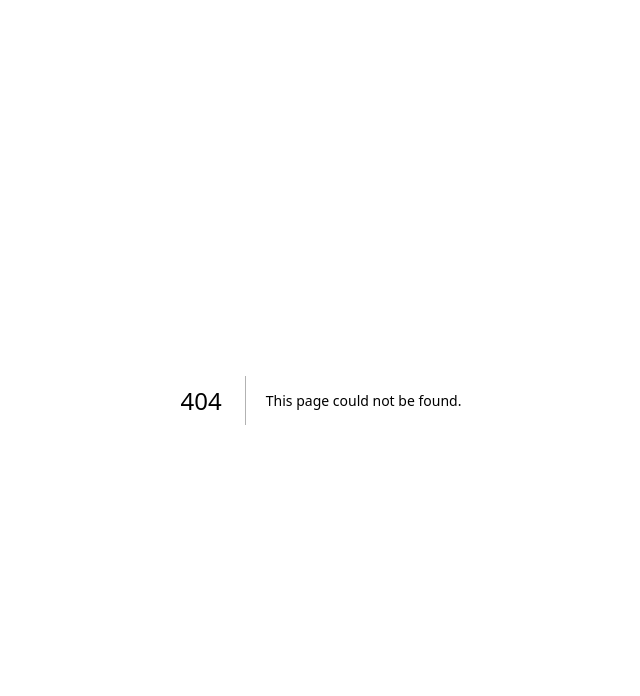
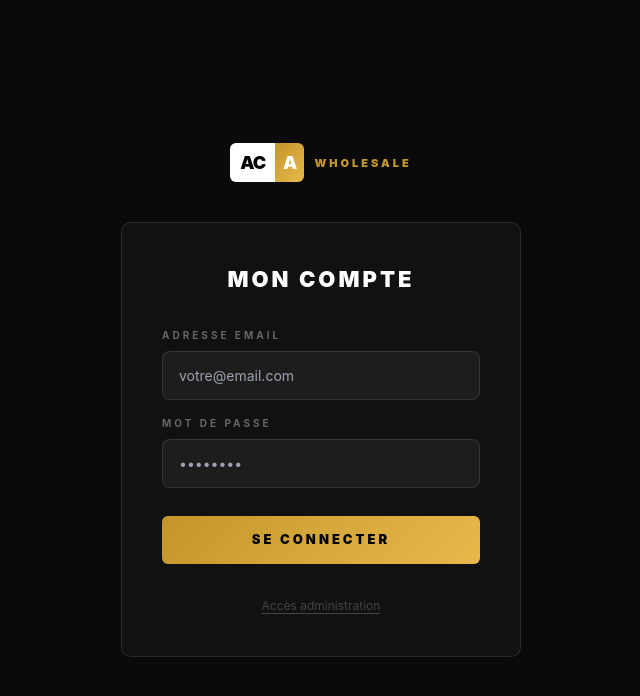
Before and after one commit to acawholesale/aca-wholesale, a Next.js app: page /connexion in a window 1280 px wide. Before the commit this address had no page. Shown: the top 696 px of the page, without its empty margins (319-959 px from the left). Built offline with nearby package versions, Linux system fonts and the light colour scheme.

Commit message:
Create page.js

```diff
--- /dev/null
+++ b/app/connexion/page.js
@@ -0,0 +1,125 @@
+'use client'
+export const dynamic = 'force-dynamic'
+import { useState } from 'react'
+
+export default function ConnexionPage() {
+  const [email, setEmail] = useState('')
+  const [password, setPassword] = useState('')
+
+  return (
+    <div style={{
+      minHeight: '100vh',
+      background: '#0a0a0a',
+      display: 'flex',
+      flexDirection: 'column',
+      alignItems: 'center',
+      justifyContent: 'center',
+      padding: 24,
+    }}>
+
+      {/* Logo */}
+      <div style={{ display: 'flex', alignItems: 'center', marginBottom: 40 }}>
+        <div style={{ background: '#fff', color: '#000', padding: '6px 10px', fontWeight: 900, fontSize: 18, letterSpacing: -1, borderRadius: '6px 0 0 6px' }}>AC</div>
+        <div style={{ background: 'linear-gradient(135deg, #C4962A, #E8B84B)', color: '#fff', padding: '6px 8px', fontWeight: 900, fontSize: 18, letterSpacing: -1, borderRadius: '0 6px 6px 0' }}>A</div>
+        <span style={{ color: '#C4962A', fontWeight: 900, fontSize: 11, textTransform: 'uppercase', letterSpacing: 3, marginLeft: 10 }}>Wholesale</span>
+      </div>
+
+      {/* Card */}
+      <div style={{
+        width: '100%',
+        maxWidth: 400,
+        background: '#111',
+        border: '1px solid rgba(255,255,255,0.1)',
+        borderRadius: 10,
+        padding: 40,
+      }}>
+        <h1 style={{ color: '#fff', fontWeight: 900, fontSize: 22, textTransform: 'uppercase', letterSpacing: 3, textAlign: 'center', marginBottom: 32, margin: '0 0 32px 0' }}>
+          Mon compte
+        </h1>
+
+        {/* Email */}
+        <div style={{ marginBottom: 16 }}>
+          <label style={{ display: 'block', color: '#666', fontSize: 10, fontWeight: 700, textTransform: 'uppercase', letterSpacing: 3, marginBottom: 8 }}>
+            Adresse email
+          </label>
+          <input
+            type="email"
+            value={email}
+            onChange={e => setEmail(e.target.value)}
+            placeholder="votre@email.com"
+            style={{
+              width: '100%',
+              padding: '13px 16px',
+              background: 'rgba(255,255,255,0.05)',
+              border: '1px solid rgba(255,255,255,0.1)',
+              borderRadius: 6,
+              color: '#fff',
+              fontSize: 14,
+              outline: 'none',
+              boxSizing: 'border-box',
+            }}
+          />
+        </div>
+
+        {/* Password */}
+        <div style={{ marginBottom: 28 }}>
+          <label style={{ display: 'block', color: '#666', fontSize: 10, fontWeight: 700, textTransform: 'uppercase', letterSpacing: 3, marginBottom: 8 }}>
+            Mot de passe
+          </label>
+          <input
+            type="password"
+            value={password}
+            onChange={e => setPassword(e.target.value)}
+            placeholder="••••••••"
+            style={{
+              width: '100%',
+              padding: '13px 16px',
+              background: 'rgba(255,255,255,0.05)',
+              border: '1px solid rgba(255,255,255,0.1)',
+              borderRadius: 6,
+              color: '#fff',
+              fontSize: 14,
+              outline: 'none',
+              boxSizing: 'border-box',
+            }}
+          />
+        </div>
+
+        {/* Submit */}
+        <button style={{
+          width: '100%',
+          padding: '14px 0',
+          background: 'linear-gradient(135deg, #C4962A, #E8B84B)',
+          color: '#000',
+          fontWeight: 900,
+          fontSize: 13,
+          textTransform: 'uppercase',
+          letterSpacing: 3,
+          border: 'none',
+          borderRadius: 6,
+          cursor: 'pointer',
+        }}>
+          SE CONNECTER
+        </button>
+
+        {/* Admin link */}
+        <div style={{ marginTop: 28, textAlign: 'center' }}>
+          <button
+            onClick={() => { window.location.href = '/admin/login' }}
+            style={{
+              background: 'none',
+              border: 'none',
+              color: '#444',
+              fontSize: 12,
+              cursor: 'pointer',
+              textDecoration: 'underline',
+              textUnderlineOffset: 3,
+            }}
+          >
+            Accès administration
+          </button>
+        </div>
+      </div>
+    </div>
+  )
+}
```
